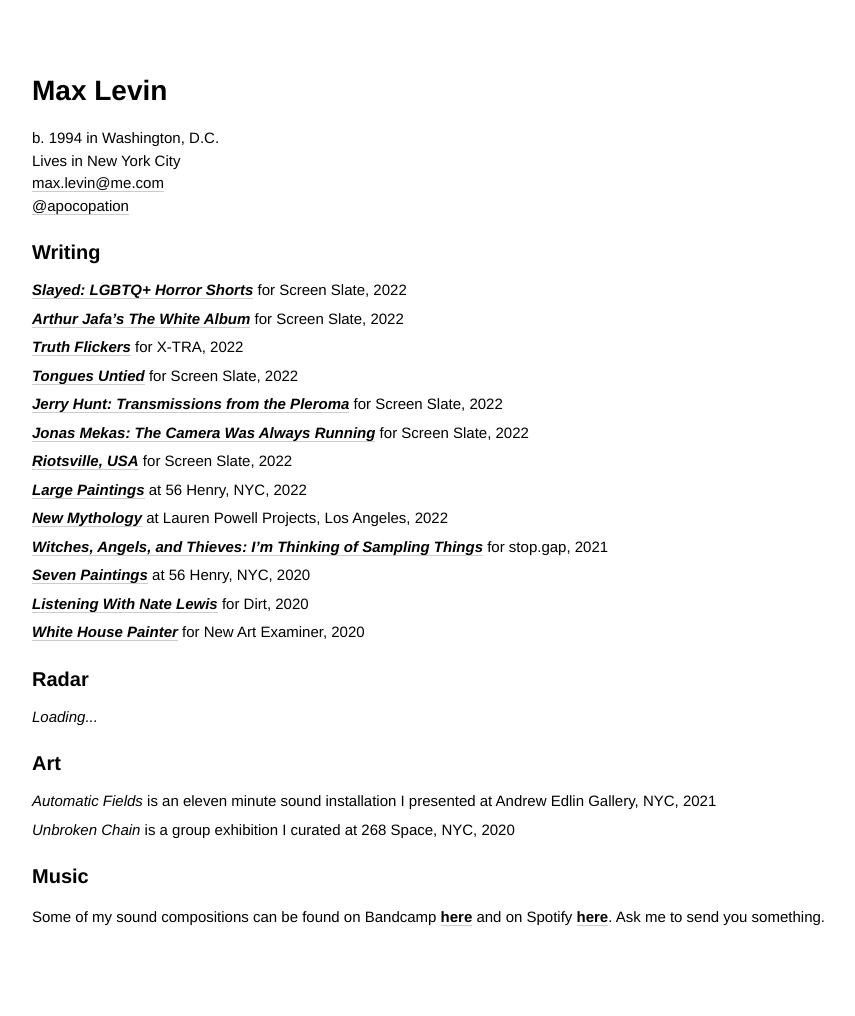
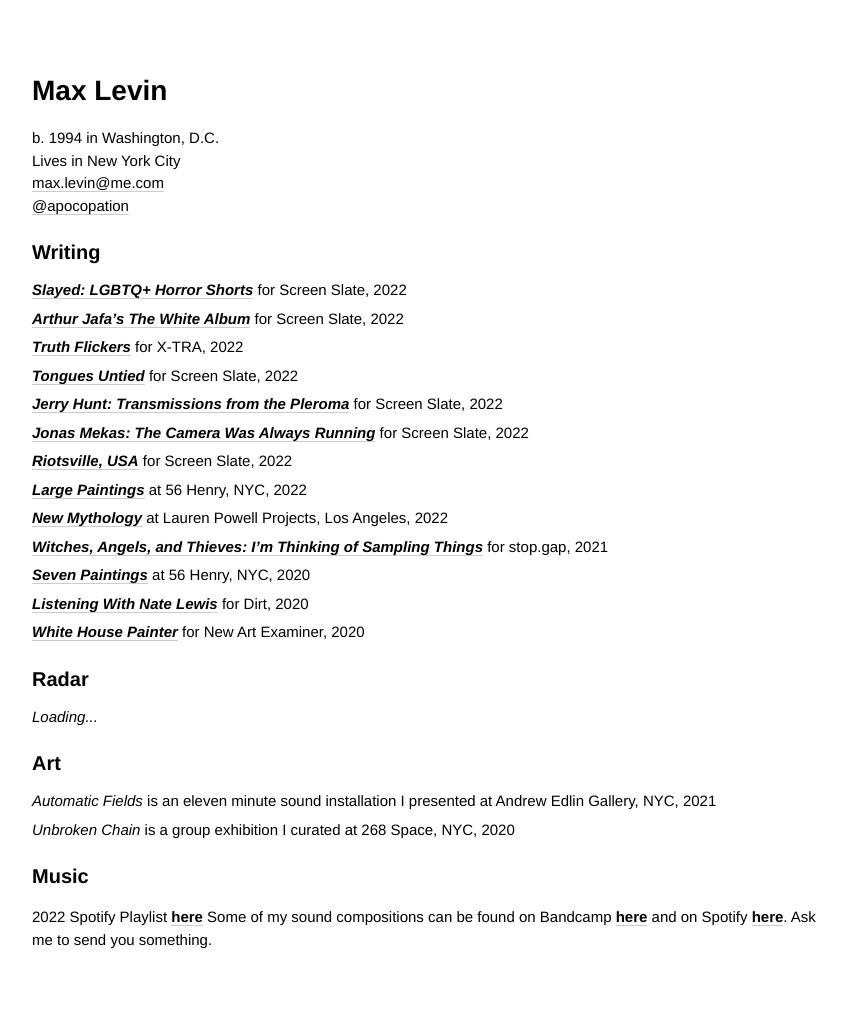
Before and after one commit to minicreative/maxlevin.me, a Jekyll site: the page built from index.md, in a window 1280 px wide. Shown: the whole page, without its empty margins (18-873 px from the left). Built offline with Jekyll 4.4.1, drawn with Linux system fonts in a browser that asks for light colours; before the commit the page ends 994 px from its top, so only the background shows below that.

Commit message:
Updated Index

```diff
--- a/index.md
+++ b/index.md
@@ -54,9 +54,9 @@
       2020"
     image: "/uploads/IMG_2300.jpg"
 - title: Music
-  description: Some of my sound compositions can be found on Bandcamp **[here](https://maxlevin.bandcamp.com)**
-    and on Spotify **[here](https://open.spotify.com/artist/2HWVsbMc3Zv65tB6pdIAVd?si=IF-qOJwySlq2375-cb69dQ)**.
-    Ask me to send you something.
+  description: |-
+    2022 Spotify Playlist **[here](https://open.spotify.com/track/2MCfGp2DH13lkjHTUuayGj?si=12169bbcd8324a7b)**
+    Some of my sound compositions can be found on Bandcamp **[here](https://maxlevin.bandcamp.com)** and on Spotify **[here](https://open.spotify.com/artist/2HWVsbMc3Zv65tB6pdIAVd?si=IF-qOJwySlq2375-cb69dQ)**. Ask me to send you something.
   image: "/uploads/a2750980685_10.jpg"
 layout: home
 ---
```
